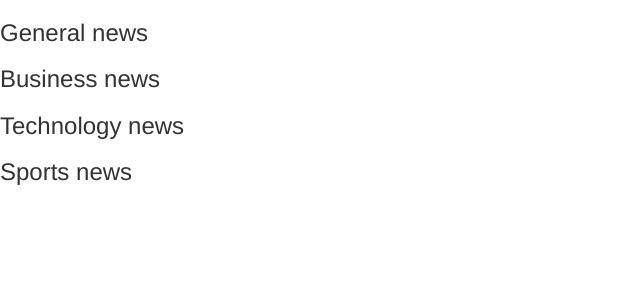
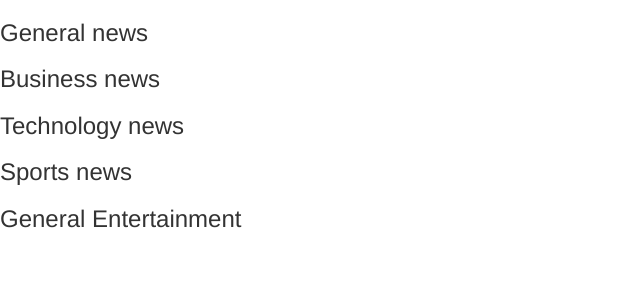
Before and after one commit to ugiriwabo/News-Highlight, a Flask app: template app/templates/index.html in a window 1280 px wide. Shown: the part 52-352 px from the top of the page, without its empty margins (0-640 px from the left). Run offline with Flask 2, Linux system fonts and the light colour scheme; the template is opened without the code that fills it, so the values that code supplies are empty; some libraries are stand-ins or nearby versions.

Commit message:
display General Entertainment

```diff
--- a/app/templates/index.html
+++ b/app/templates/index.html
@@ -35,12 +35,12 @@
             {{ macro.displaySourceList(sports)}}
         </ul>
 
-        <!-- <h3> General Entertainment </h3>
+        <h3> General Entertainment </h3>
         <ul>
             {{ macro.displaySourceList(entertainment)}}
         </ul>
 
-        <h3> General Science </h3>
+        <!-- <h3> General Science </h3>
         <ul>
             {{ macro.displaySourceList(science)}}
         </ul> -->
--- a/app/views.py
+++ b/app/views.py
@@ -16,10 +16,10 @@ def index():
     business_news = get_source('business')
     technology_news = get_source('technology')
     sports_news = get_source('sports')
-    # entertainment_news = get_source('entertainment')
+    entertainment_news = get_source('entertainment')
     # science_new = get_source('science')
     title = 'Home - Welcome to The best news Review Website Online'
-    return render_template('index.html', title = title,general = general_news,business = business_news , technology = technology_news ,sports = sports_news )
+    return render_template('index.html', title = title,general = general_news,business = business_news , technology = technology_news ,sports = sports_news , entertainment = entertainment_news )
 
 @app.route('/new/<int:id>')
 def new(id):
```
